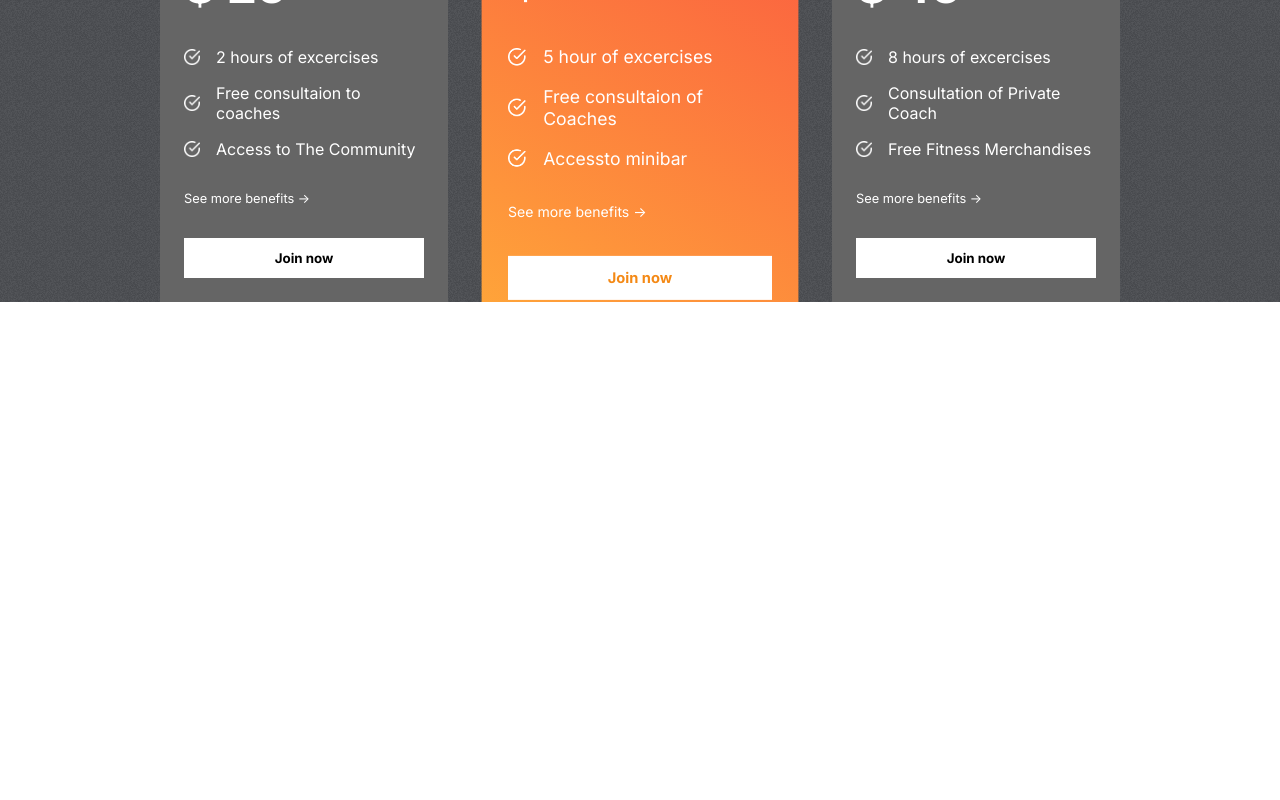
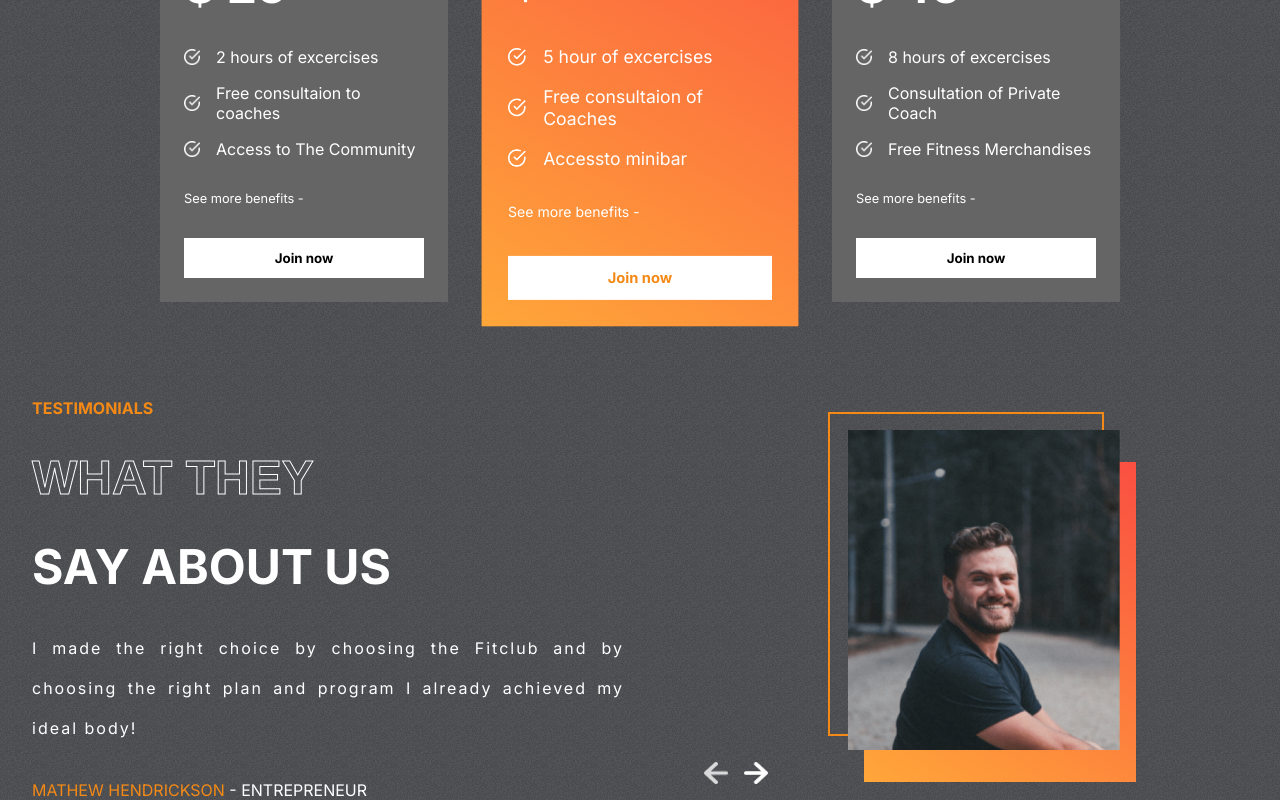
Before and after one commit to ismailcet/FitClub, a React (Create React App) app: page / in a window 1280 px wide. Shown: the part 2134-2934 px from the top of the page. Before the commit the page ends 2436 px from the top, so only its background shows below. Built offline with nearby package versions, Linux system fonts and the light colour scheme.

Commit message:
Testimonials section is over

```diff
--- a/src/App.js
+++ b/src/App.js
@@ -3,6 +3,7 @@
 import Programs from "./components/Programs/Programs";
 import Reasons from "./components/Reasons/Reasons";
 import Plans from "./components/Plans/Plans";
+import Testimonials from "./components/Testimonials/Testimonials";
 function App() {
   return (
     <div className="App">
@@ -10,6 +11,7 @@
       <Programs />
       <Reasons />
       <Plans />
+      <Testimonials />
     </div>
   );
 }
--- a/src/components/Plans/Plans.jsx
+++ b/src/components/Plans/Plans.jsx
@@ -27,7 +27,7 @@
               ))}
             </div>
             <div>
-              <span>See more benefits -></span>
+              <span>See more benefits -</span>
             </div>
             <button className="btn">Join now</button>
           </div>
--- /dev/null
+++ b/src/components/Testimonials/Testimonials.jsx
@@ -0,0 +1,54 @@
+import React, { useState } from "react";
+import "./testimonials.css";
+import { testimonialsData } from "../../data/testimonialsData";
+import leftArrow from "../../assets/leftArrow.png";
+import rightArrow from "../../assets/rightArrow.png";
+
+const Testimonials = () => {
+  const [selected, setSelected] = useState(0);
+  const tLength = testimonialsData.length;
+  return (
+    <div className="Testimonials">
+      <div className="left-t">
+        <span>TESTIMONIALS</span>
+        <span className="stroke-text">WHAT THEY</span>
+        <span>SAY ABOUT US</span>
+        <span>{testimonialsData[selected].review}</span>
+        <span>
+          <span style={{ color: "var(--orange)" }}>
+            {testimonialsData[selected].name}{" "}
+          </span>
+          - {testimonialsData[selected].status}
+        </span>
+      </div>
+      <div className="right-t">
+        <div></div>
+        <div></div>
+        <img src={testimonialsData[selected].image} alt="Person-image" />
+
+        <div className="arrows">
+          <img
+            onClick={() => {
+              selected === 0
+                ? setSelected(tLength - 1)
+                : setSelected((prev) => prev - 1);
+            }}
+            src={leftArrow}
+            alt="Left Arrow"
+          />
+          <img
+            onClick={() => {
+              selected === tLength - 1
+                ? setSelected(0)
+                : setSelected((prev) => prev + 1);
+            }}
+            src={rightArrow}
+            alt="Right Arrow"
+          />
+        </div>
+      </div>
+    </div>
+  );
+};
+
+export default Testimonials;
--- /dev/null
+++ b/src/components/Testimonials/testimonials.css
@@ -0,0 +1,68 @@
+.Testimonials{
+    display: flex;
+    gap: 2rem;
+    padding: 0 2rem;
+}
+
+.left-t{
+    display: flex;
+    flex:1 1;
+    flex-direction: column;
+    gap: 2rem;
+    color: #fff;
+    text-transform: uppercase;
+}
+.left-t>:nth-child(1){
+    color: var(--orange);
+    font-weight: bold;
+}
+.left-t>:nth-child(2),.left-t>:nth-child(3){
+    font-weight: bold;
+    font-size: 3rem;
+}
+.left-t>:nth-child(4){
+    text-transform:none;
+    text-align: justify;
+    letter-spacing:2px;
+    line-height: 40px;
+}
+
+.right-t{
+    flex:1;
+    position:relative;
+}
+.right-t>img{
+    position:absolute;
+    width: 17rem;
+    height: 20rem;
+    object-fit: cover;
+    right: 8rem;
+    top: 2rem;
+}
+.right-t>:nth-child(1){
+    position:absolute;
+    width: 17rem;
+    height: 20rem;
+    border: 2px solid var(--orange);
+    right: 9rem;
+    top: 0.9rem;
+}
+.right-t>:nth-child(2){
+    position:absolute;
+    background: var(--planCard);
+    width: 17rem;
+    height: 20rem;
+    top: 4rem;
+    right: 7rem;
+}
+.arrows{
+    display:flex;
+    gap: 1rem;
+    position:absolute;
+    bottom: 1rem;
+    left: 3rem;
+}
+.arrows>img{
+    width: 1.5rem;
+    cursor: pointer;
+}
```
